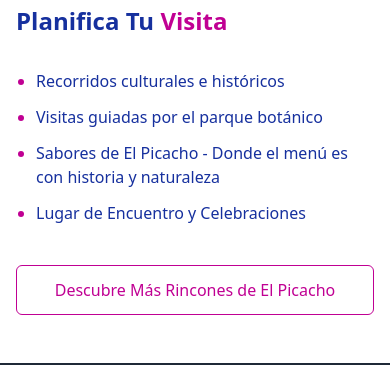
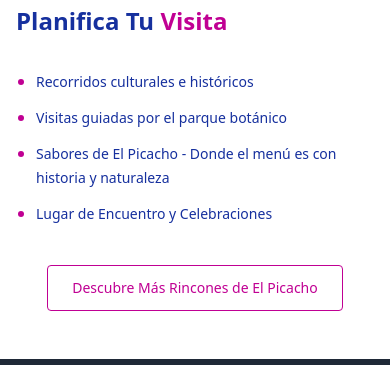
Before and after one commit to Algarrobal/el-picacho-landing, a React (Vite) app: page / in a window 390 px wide. Shown: the part 6551-6916 px from the top of the page. Built offline with nearby package versions, Linux system fonts and the light colour scheme.

Commit message:
Update App.jsx

```diff
--- a/src/App.jsx
+++ b/src/App.jsx
@@ -82,7 +82,7 @@ En la Bolivia de hoy El Picacho expresa identidad e historia nacionales, desde l
     <li>
       <button
         onClick={() => setLang(lang => (lang === "es" ? "en" : "es"))}
-        className="px-4 py-1 border border-white rounded hover:bg-white hover:text-black transition"
+        className="px-4 py-2 text-sm md:text-base border border-white rounded hover:bg-white hover:text-black transition"
       >
         English
       </button>
@@ -190,7 +190,7 @@ En la Bolivia de hoy El Picacho expresa identidad e historia nacionales, desde l
             <li key={idx}>
               <a
                 href="/picacheada"
-                className="text-[#16309e] hover:text-black transition"
+                className="text-[#16309e] hover:text-black transition text-sm sm:text-base"
               >
                 {item}
               </a>
@@ -200,7 +200,7 @@ En la Bolivia de hoy El Picacho expresa identidad e historia nacionales, desde l
         <div className="text-center">
           <a
             href="/expresiones"
-            className="inline-block w-full sm:w-auto px-6 py-3 text-base md:text-lg text-[#c00093] border border-[#c00093] rounded-md hover:bg-[#c00093] hover:text-white transition"
+            className="inline-block px-6 py-3 text-sm md:text-lg text-[#c00093] border border-[#c00093] rounded hover:bg-[#c00093] hover:text-white transition"
           >
             Descubre Más Rincones de El Picacho
           </a>
```
